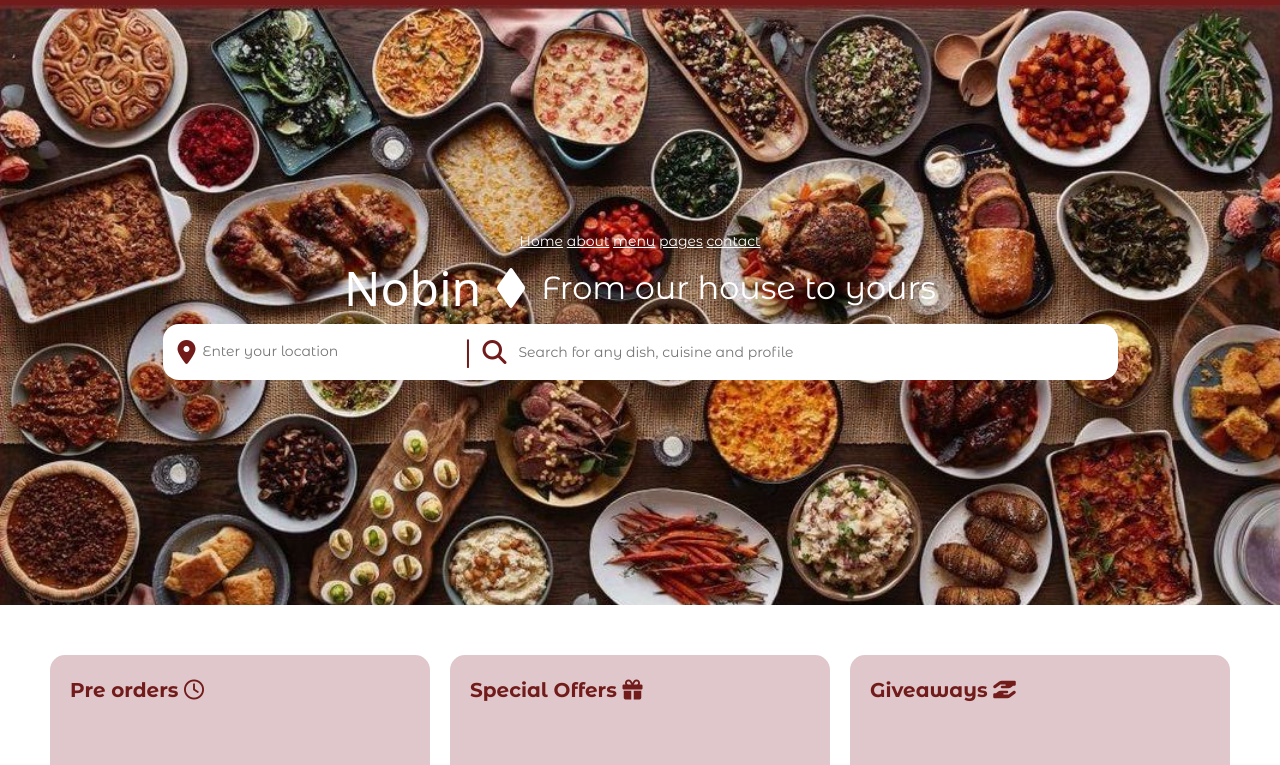
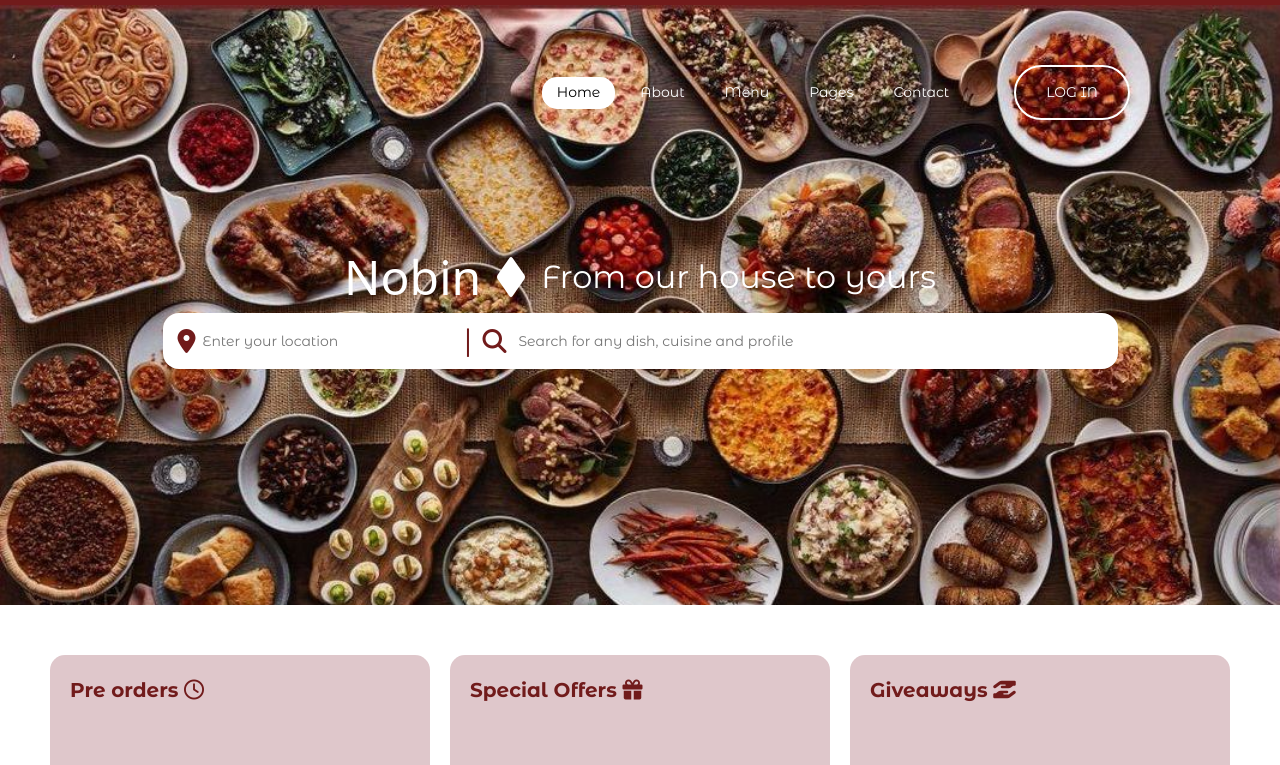
Before and after one commit to varxxo/Nobin, a plain HTML site: page ui/v2/index.html in a window 1280 px wide. Shown: the part 35-800 px from the top of the page. Drawn offline with Linux system fonts and the light colour scheme; a web font is replaced by a local one.

Commit message:
navbar changes

```diff
--- a/ui/v2/index.html
+++ b/ui/v2/index.html
@@ -36,15 +36,19 @@
       </div>
     </section>
 
+    <div class="navbar">
+      <div class="menu">
+        <a class="selected" href="#">Home</a>
+        <a href="#">About</a>
+        <a href="#">Menu</a>
+        <a href="#">Pages</a>
+        <a href="#">Contact</a>
+      </div>
+      <button class="login">LOG IN</button>
+    </div>
+
+
     <section class="body">
-      <div class="navbar">
-        <a href="#">Home</a>
-        <a href="#">about</a>
-        <a href="#">menu</a>
-        <a href="#">pages</a>
-        <a href="#">contact</a>
-      </div>
-
       <div class="title">
         <p>Nobin</p>
         <i class="fa-solid fa-diamond"></i>
@@ -65,8 +69,7 @@
             <input class="placeholder" type="text" placeholder="Search for any dish, cuisine and profile">
         </div>
       </div>
-
-  </section>
+    </section>
 
 
     <section class="bottom">
--- a/ui/v2/style.css
+++ b/ui/v2/style.css
@@ -2,6 +2,7 @@ body {
   font-family: "Montserrat Alternates", sans-serif;
   font-size: 14px;
   color: white;
+  position: relative;
 }
 
 .header {
@@ -97,8 +98,6 @@ body {
   color: white;
 }
 
-
-
 .search-bar {
   background-color: white;
   border-radius: 16px ;
@@ -110,7 +109,6 @@ body {
   text-align: center;
   justify-content: space-between;
   padding: 15px;
-
 }
 
 .location-section {
@@ -118,8 +116,6 @@ body {
   justify-content: center;
   align-items: center;
   gap: 5px;
-
-
 }
 
 .search-section {
@@ -128,9 +124,7 @@ body {
   align-items: center;
   gap:10px;
   padding-right: 120px;
-
 }
-
 
 .search-bar .fa-location-dot {
   font-size: 1.5rem;
@@ -157,3 +151,44 @@ body {
 .search-bar input:focus {
   outline: none;
 }
+
+.navbar {
+  position: absolute;
+  top: 100px;
+  right: 150px;
+  display: flex;
+  align-items: center;
+  gap: 50px;
+}
+
+.navbar .menu {
+  display: flex;
+  gap: 10px;
+}
+
+.navbar a {
+  color: white;
+  text-decoration: none;
+  padding: 5px 15px;
+  height: 2rem;
+}
+
+.navbar .menu a.selected {
+  background-color: white;
+  color: black;
+  border-radius: 15px;
+}
+
+.navbar .menu a:hover {
+  background-color: #ccc;
+  color: black;
+  border-radius: 15px;
+}
+
+.navbar .login {
+  border-radius: 30px;
+  background-color: transparent;
+  color: white;
+  border: 2px solid white;
+  padding: 15px 30px;
+}
```
